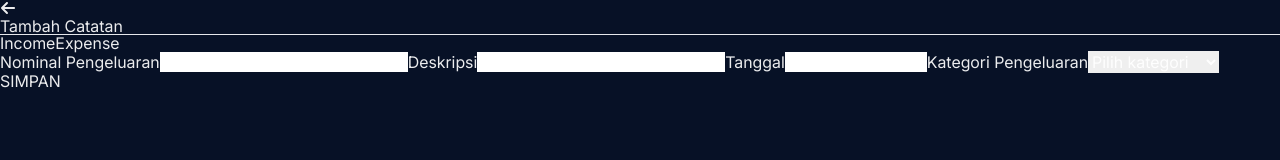
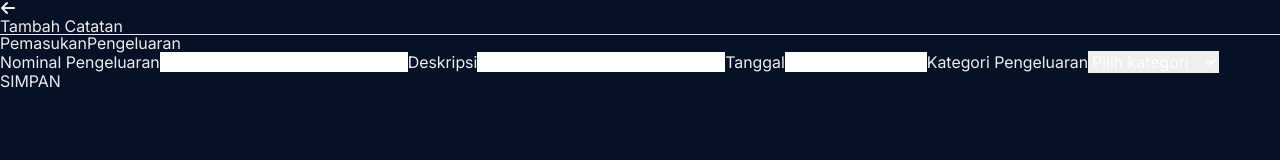
Before and after one commit to yusufsugiono/cashplan, a React (Vite) app: page /transactions/new in a window 1280 px wide. Shown: the top 160 px of the page. Built offline with nearby package versions, Linux system fonts and the light colour scheme.

Commit message:
feat: change label income expense

```diff
--- a/src/pages/AddNewTransaction.jsx
+++ b/src/pages/AddNewTransaction.jsx
@@ -33,14 +33,14 @@ export default function AddNewTransaction() {
           isActive={activeTab === TRANSACTION_TYPES.INCOME}
           onClick={() => setActiveTab(TRANSACTION_TYPES.INCOME)}
         >
-          Income
+          Pemasukan
         </PillButton>
 
         <PillButton
           isActive={activeTab === TRANSACTION_TYPES.EXPENSE}
           onClick={() => setActiveTab(TRANSACTION_TYPES.EXPENSE)}
         >
-          Expense
+          Pengeluaran
         </PillButton>
       </PillButtonGroup>
 
--- a/src/pages/HistoryPage.jsx
+++ b/src/pages/HistoryPage.jsx
@@ -24,11 +24,11 @@ export default function HistoryPage() {
 
       <PillButtonGroup>
         <PillButton isActive={activeTab === 'INCOME'} onClick={() => setActiveTab('INCOME')}>
-          Income
+          Pemasukan
         </PillButton>
 
         <PillButton isActive={activeTab === 'EXPENSE'} onClick={() => setActiveTab('EXPENSE')}>
-          Expense
+          Pengeluaran
         </PillButton>
       </PillButtonGroup>
 
```
